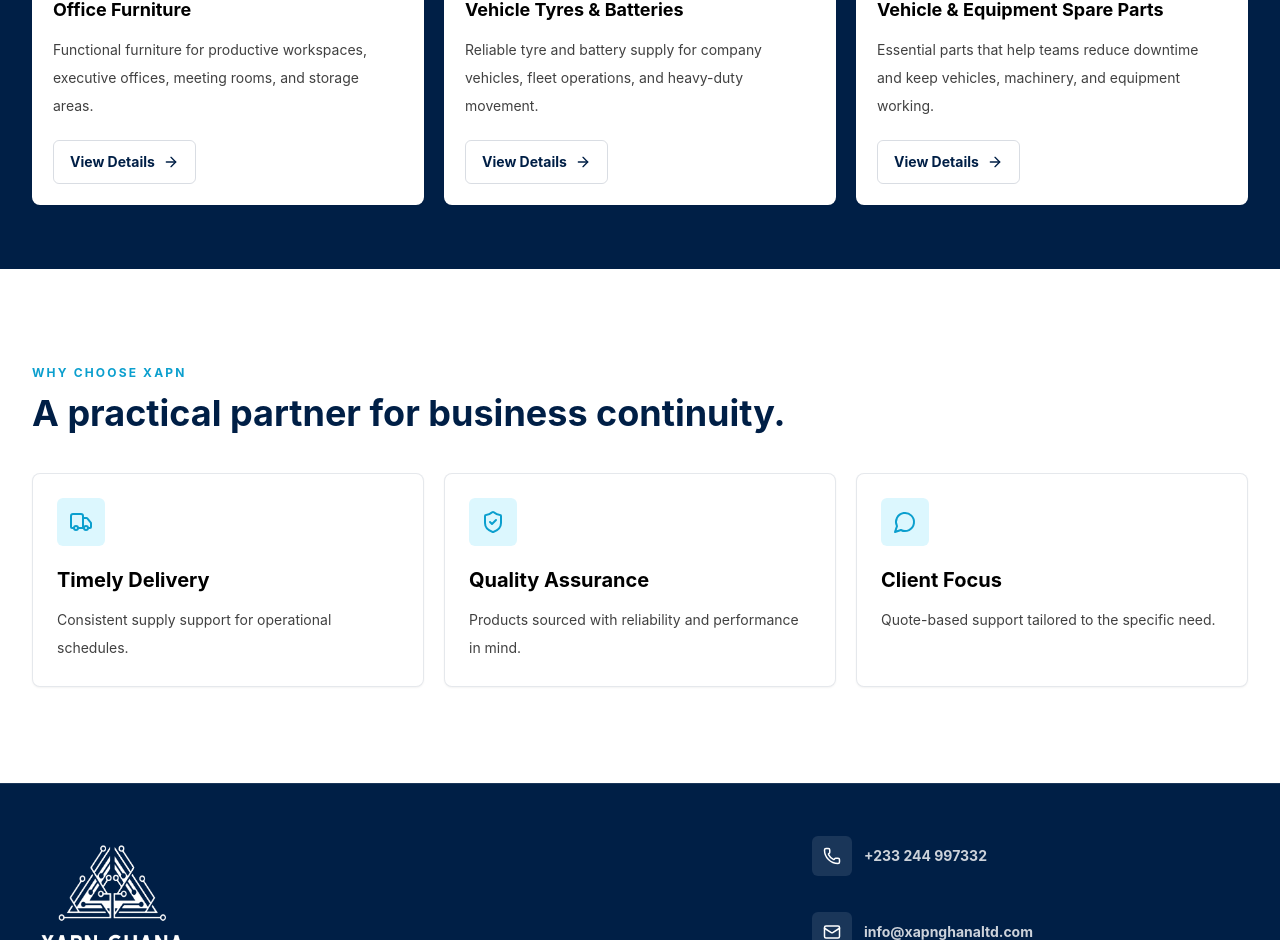
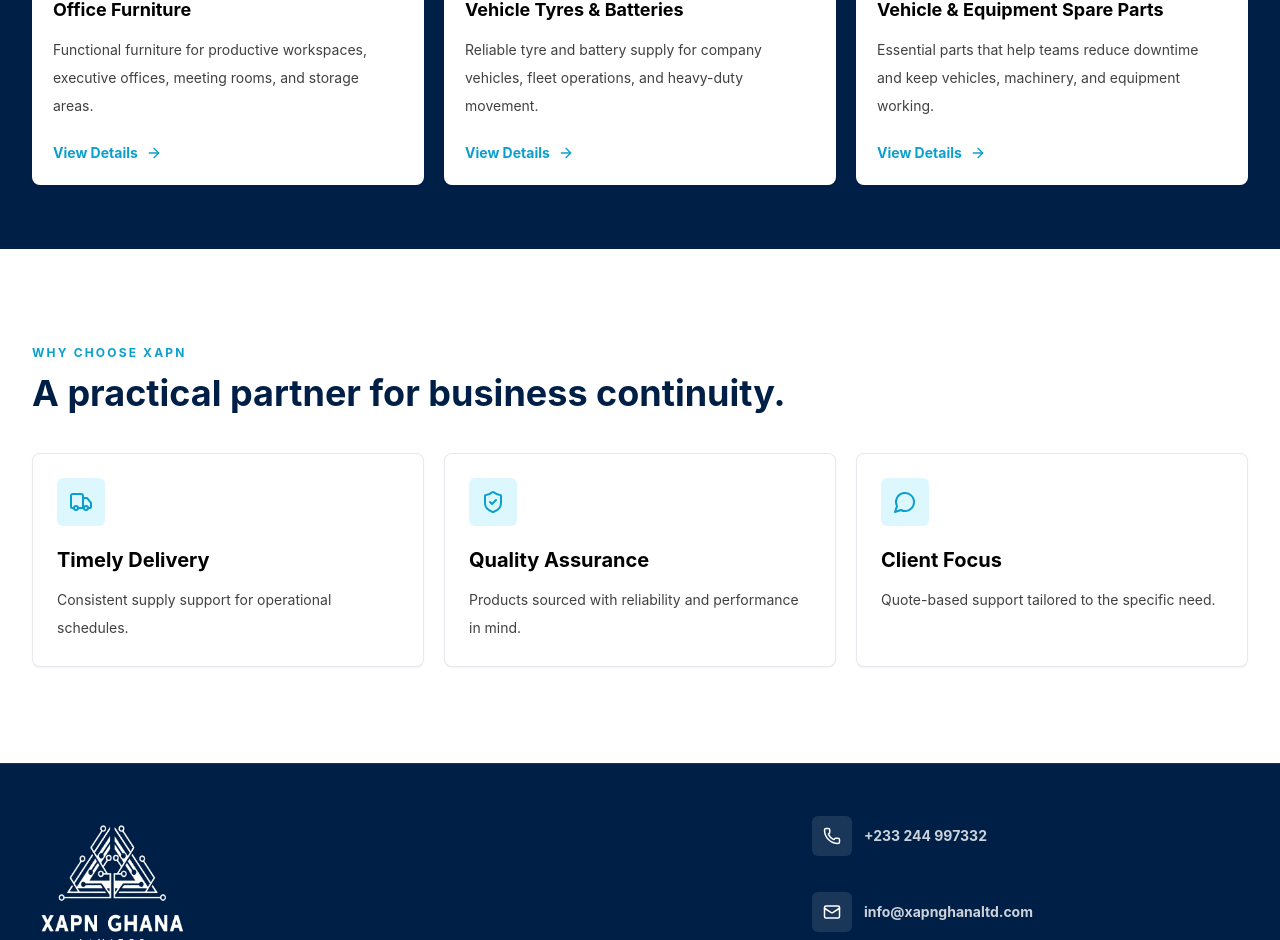
Before and after one commit to brobbeymessiah/XAPNGHANA, a React (Vite) app: page / in a window 1280 px wide. Shown: the part 2099-3039 px from the top of the page. Built offline with nearby package versions, Linux system fonts and the light colour scheme; the HTML template or start-up script is replaced by a standard one.

Commit message:
git commit "add homepage"

```diff
--- a/src/pages/HomePage.tsx
+++ b/src/pages/HomePage.tsx
@@ -107,9 +107,13 @@ export function HomePage({ navigate }: { navigate: Navigate }) {
                         navigate={navigate}
                         href="/products"
                         hash={product.id}
-                        className="button-outline"
+                        className="group inline-flex items-center gap-2 text-sm font-bold text-brand-dark underline-offset-4 transition hover:text-ink hover:underline focus:outline-none focus:ring-2 focus:ring-brand focus:ring-offset-2"
                       >
-                        View Details<ArrowRight size={16} />
+                        View Details
+                        <ArrowRight
+                          size={16}
+                          className="transition-transform group-hover:translate-x-1"
+                        />
                       </AppLink>
                     </div>
                   </div>
```
